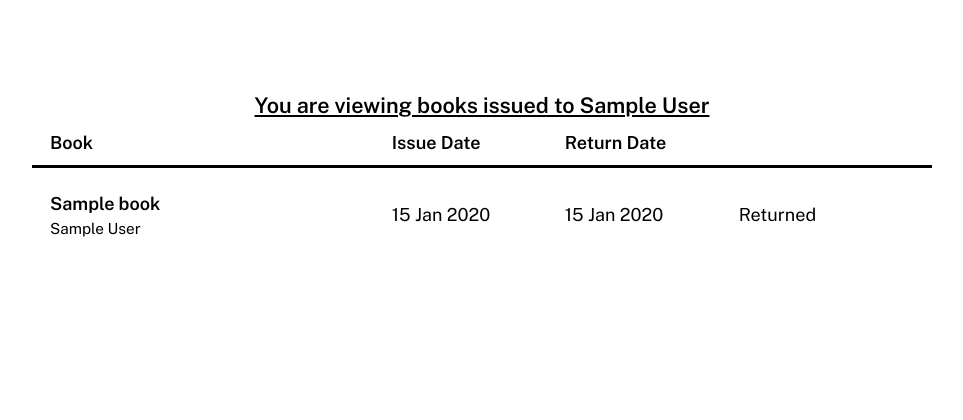
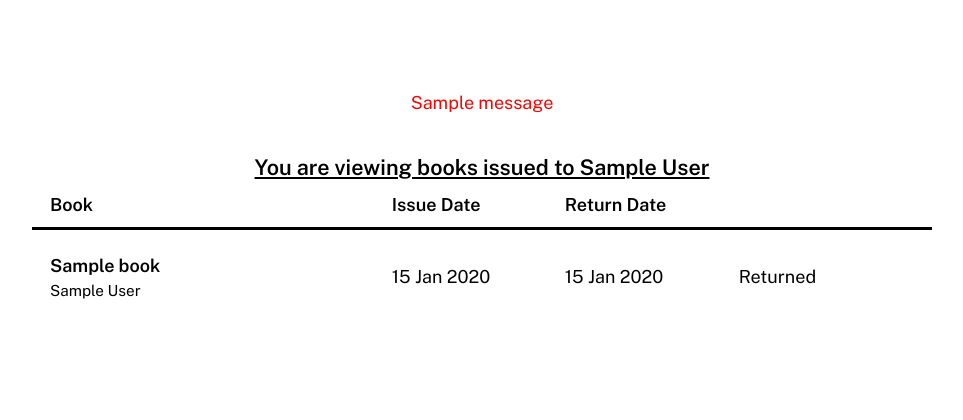
Before and after one commit to kiminzajnr/Library-Management-Web-Application, a Flask app: page /view_member_books/1 in a window 1280 px wide. Shown: the part 75-495 px from the top of the page, without its empty margins (158-1121 px from the left). Run offline with Flask 3, Linux system fonts and the light colour scheme; tables that the repository leaves empty hold one stand-in row (values such as "Sample post"); one stand-in notice (Sample message) is shown.

Commit message:
Add debt limit

```diff
--- a/Library/templates/member_books.html
+++ b/Library/templates/member_books.html
@@ -5,6 +5,19 @@
 {% endblock %}
 
 {% block main_content %}
+
+{% with messages = get_flashed_messages() %}
+  {% if messages %}
+    <div>
+      {% for message in messages %}
+        <div class="alert--debt">
+          {{ message }}
+        </div>
+      {% endfor %}
+    </div>
+  {% endif %}
+{% endwith %}
+
     {% if member_books %}
         <p class="view__member">You are viewing books issued to {{ member.name }}</p>
         <table class="table">
```
